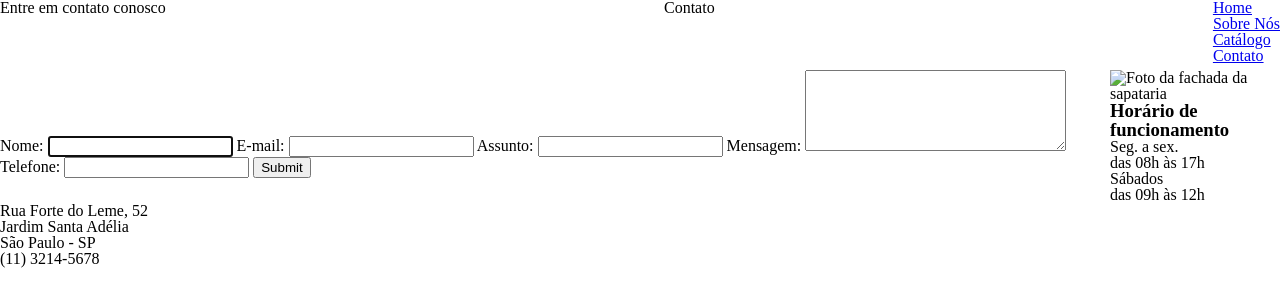
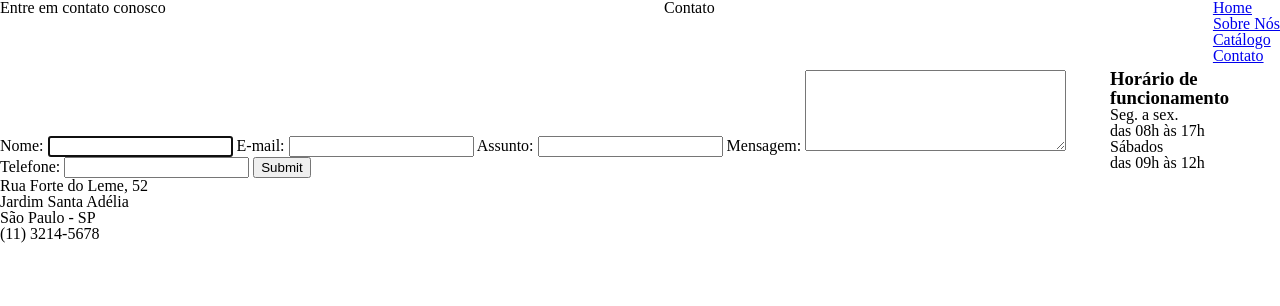
Before and after one commit to haalfking/sapataria-arnaldo, a plain HTML site: page contato.html in a window 1280 px wide. Drawn offline with Linux system fonts and the light colour scheme.

Commit message:
alteração

```diff
--- a/contato.html
+++ b/contato.html
@@ -49,7 +49,7 @@
         </main>
 
         <aside>
-          <img src="./img/fachada-sapataria.webp" alt="Foto da fachada da sapataria">
+
 
           <h3 class="">Horário de funcionamento</h3>
           <p>Seg. a sex.</p>
```
